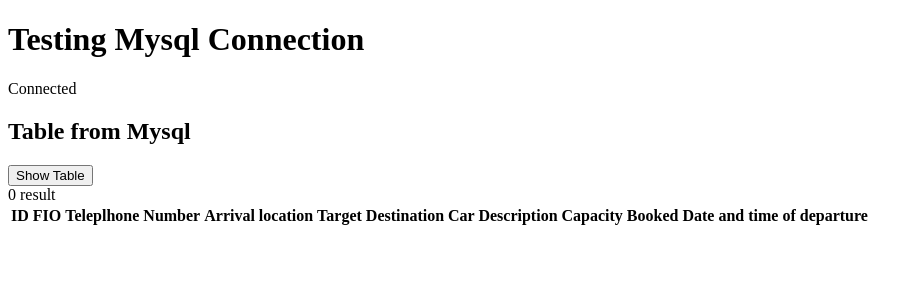
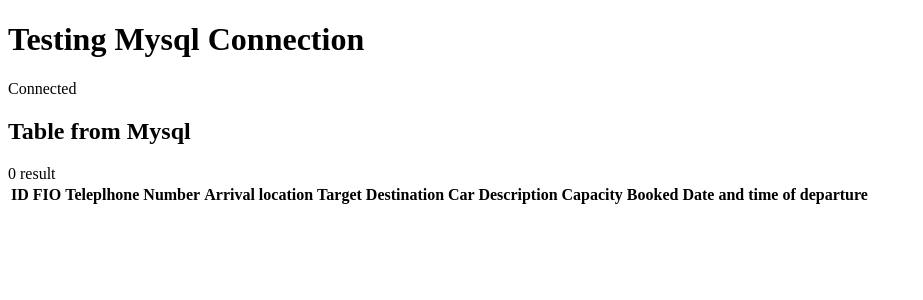
Before and after one commit to Dakerman922/charity-backend-aplication, a PHP site: page / in a window 1280 px wide. Shown: the top 300 px of the page, without its empty margins (0-923 px from the left). Run offline with PHP 8.4, Linux system fonts and the light colour scheme; data that the repository does not hold is empty.

Commit message:
modified:   CharityProject/index.php

```diff
--- a/CharityProject/index.php
+++ b/CharityProject/index.php
@@ -24,10 +24,6 @@
         }
         ?>
         <h2>Table from Mysql</h2>
-        <form method = "post">
-            <input type="hidden" name = "ShowTable">
-            <button type="submit" onclick="ShowData()">Show Table</button>
-        </form>
         <table>
             <tr>
                 <th>ID</th>
```
